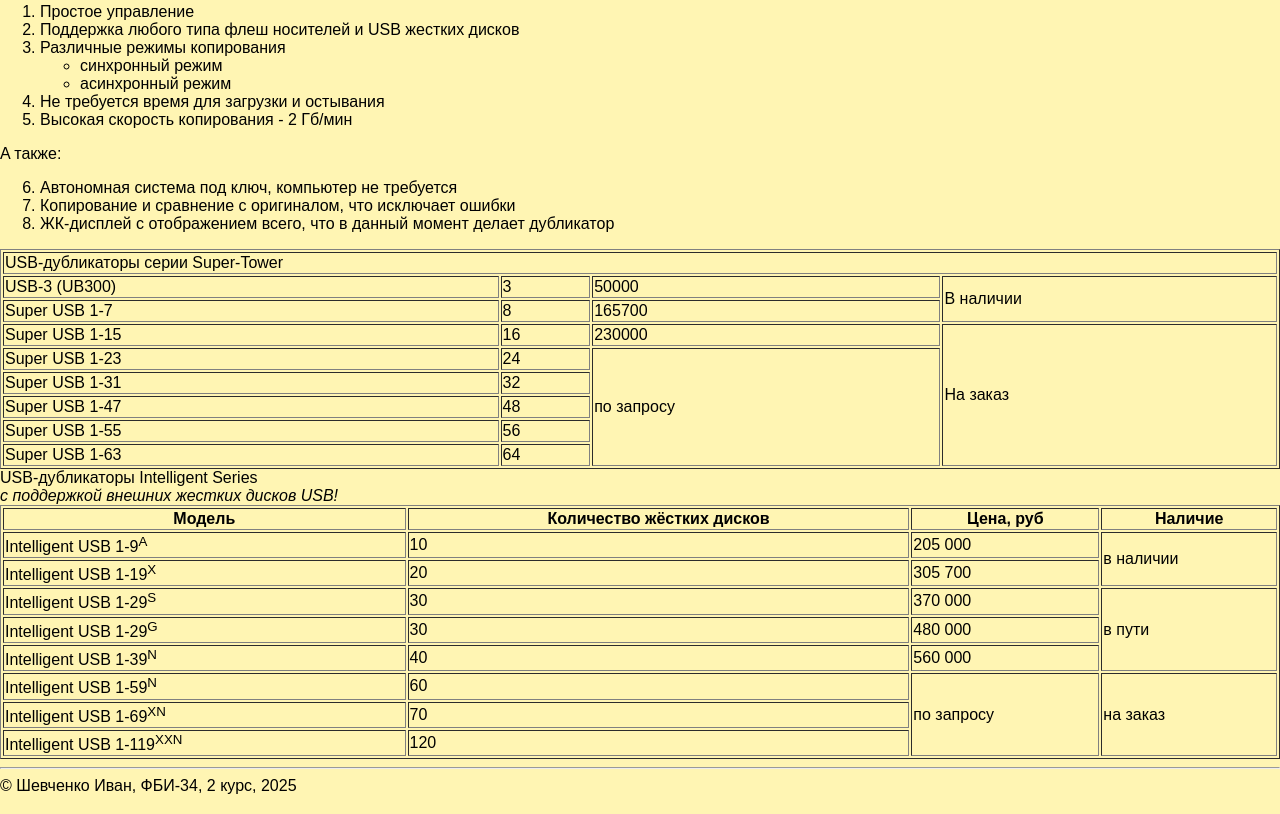
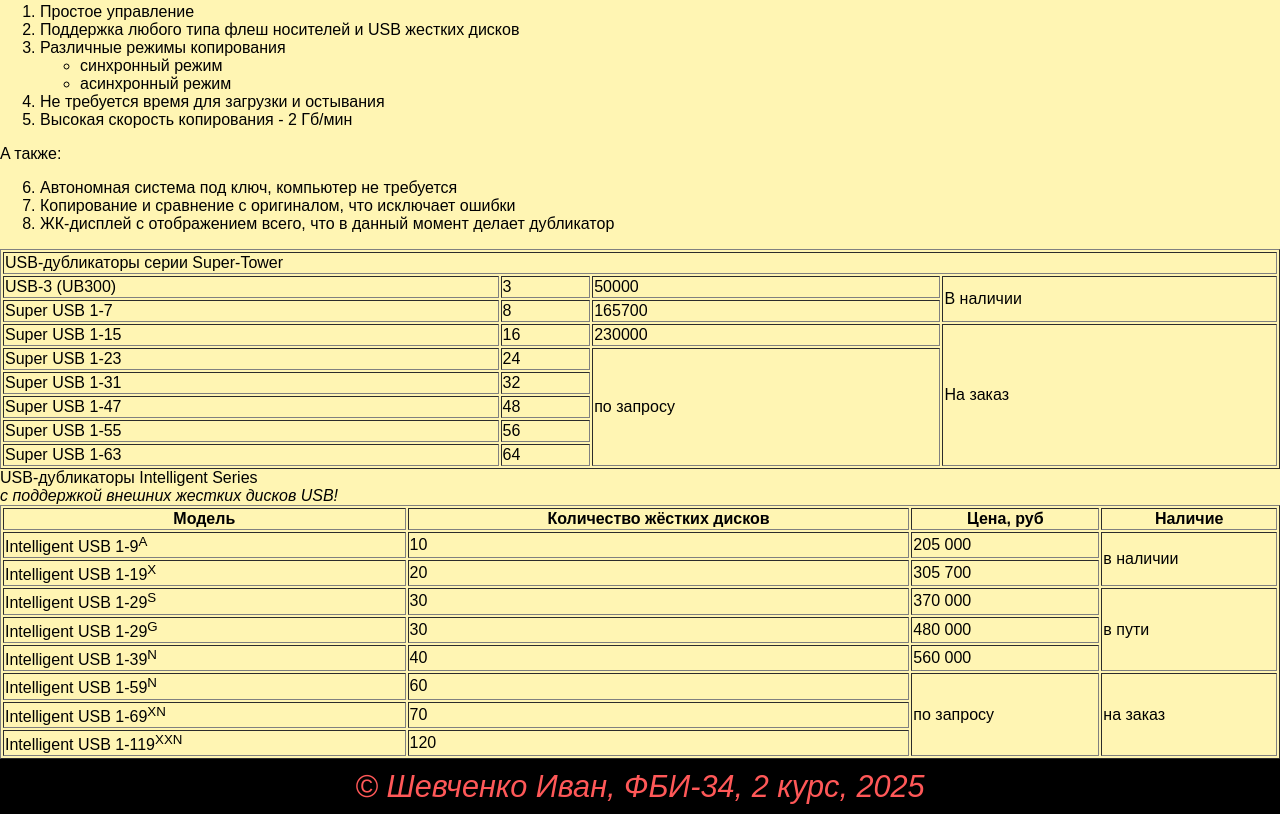
Before and after one commit to ayvayvmvay/web-front-labs001, a plain HTML site: page lab2/usb.html in a window 1280 px wide. Shown: the part 446-1260 px from the top of the page. Drawn offline with Linux system fonts and the light colour scheme.

Commit message:
Стили подвала

```diff
--- a/lab2/usb.html
+++ b/lab2/usb.html
@@ -180,8 +180,7 @@
 
         </main>
 
-        <footer>
-            <hr>
+        <footer style="background-color: rgb(0, 0, 0); color: rgb(255, 88, 88); padding: 10px; font-size: 23pt; font-style: italic; text-align: center;">
             &copy; Шевченко Иван, ФБИ-34, 2 курс, 2025
         </footer>
     </body>
```
